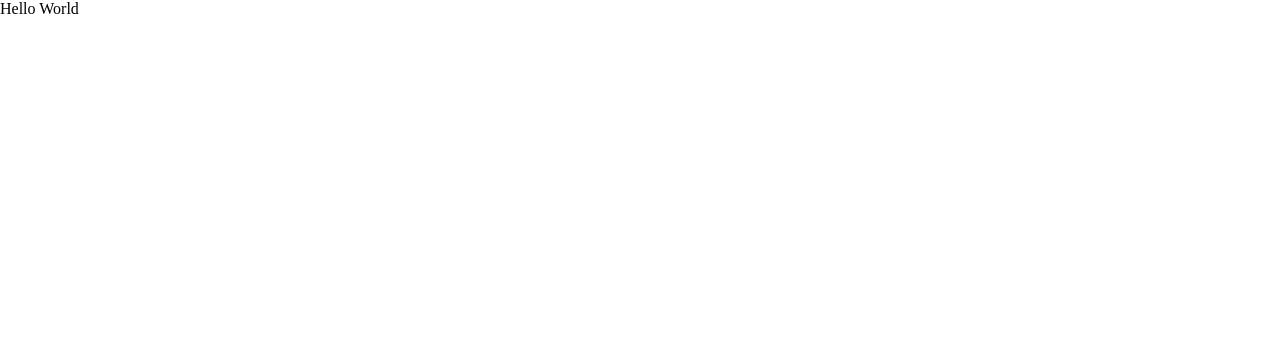
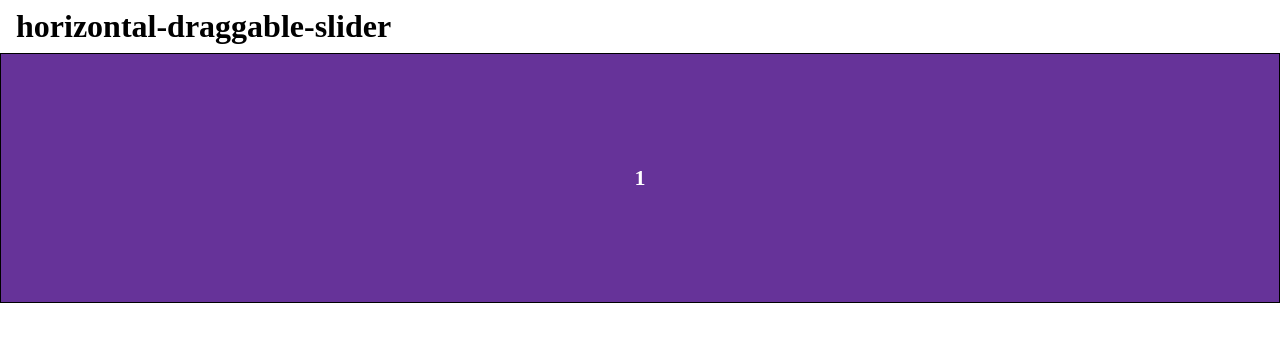
Before and after one commit to ju-nong/horizontal-draggable-slider, a Vue app: page / in a window 1280 px wide. Shown: the top 342 px of the page. Built offline with nearby package versions, Linux system fonts and the light colour scheme.

Commit message:
feat : CSS로 구현한 slider

```diff
--- a/src/App.vue
+++ b/src/App.vue
@@ -1,7 +1,18 @@
 <template>
-    <div>Hello World</div>
+    <div>
+        <h1>horizontal-draggable-slider</h1>
+        <Sllider />
+    </div>
 </template>
 
-<script setup lang="ts"></script>
+<script setup lang="ts">
+import Sllider from "./components/Sllider.vue";
+</script>
 
-<style scoped></style>
+<style scoped>
+div {
+    > h1 {
+        padding: 8px 16px;
+    }
+}
+</style>
--- /dev/null
+++ b/src/components/Sllider.vue
@@ -0,0 +1,45 @@
+<template>
+    <div class="container" :style="`--size: ${arr.length};`">
+        <div v-for="item in arr" :key="item">
+            {{ item }}
+        </div>
+    </div>
+</template>
+
+<script setup lang="ts">
+const arr = [1, 2, 3, 4, 5];
+</script>
+
+<style scoped>
+.container {
+    text-align: left;
+    width: 100%;
+    height: 250px;
+    overflow-x: scroll;
+    display: flex;
+    box-sizing: border-box;
+    border: 1px solid #000;
+    scroll-snap-type: x mandatory;
+
+    > div {
+        flex: 0 0 100%;
+        width: 100%;
+        background-color: #663399;
+        color: #fff;
+        font-size: 30px;
+        display: flex;
+        align-items: center;
+        justify-content: center;
+        scroll-snap-align: start;
+
+        text-align: center;
+        font-size: 22px;
+        font-weight: bold;
+
+        &:nth-child(2n) {
+            background-color: #fff;
+            color: #663399;
+        }
+    }
+}
+</style>
```
